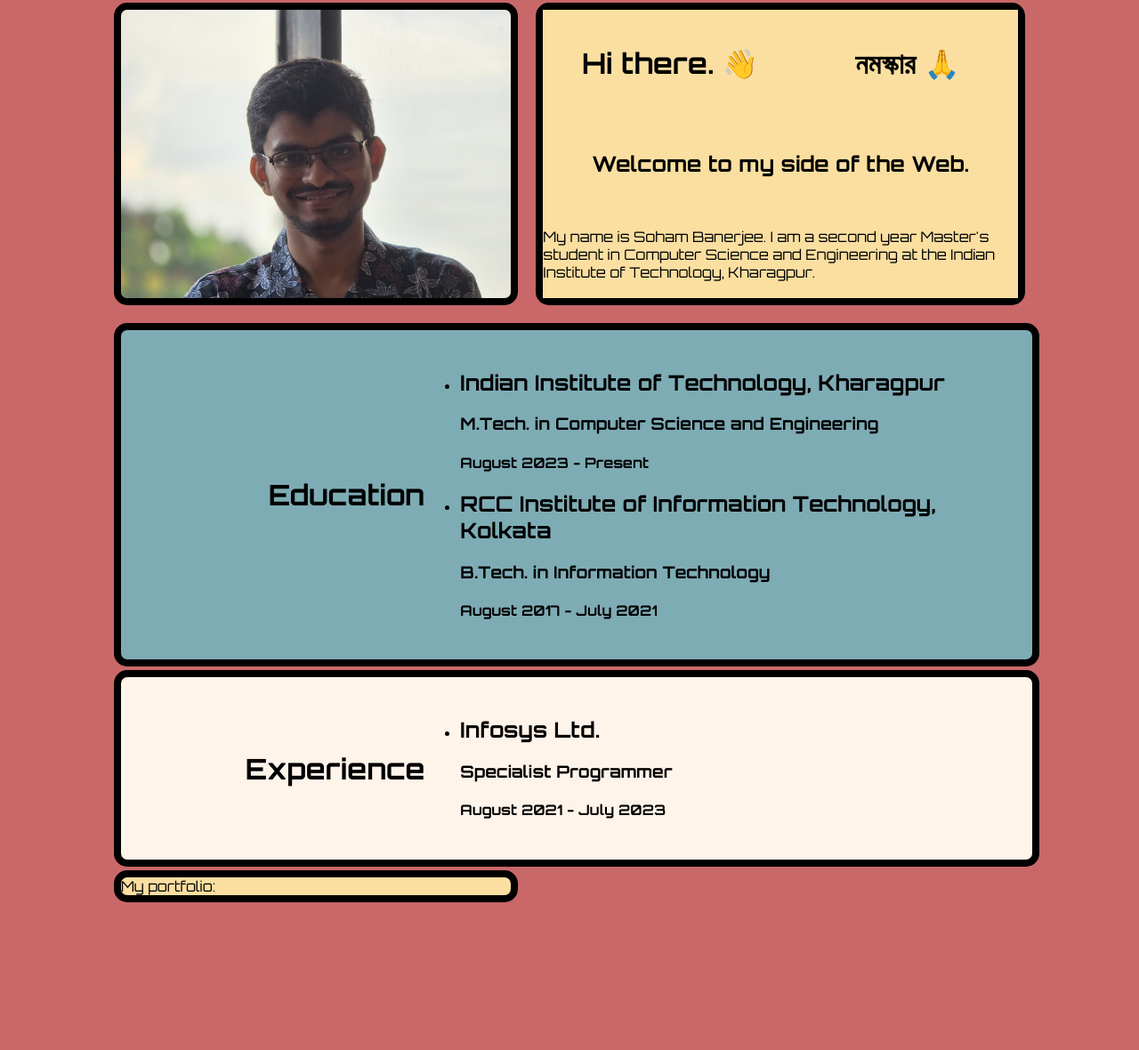
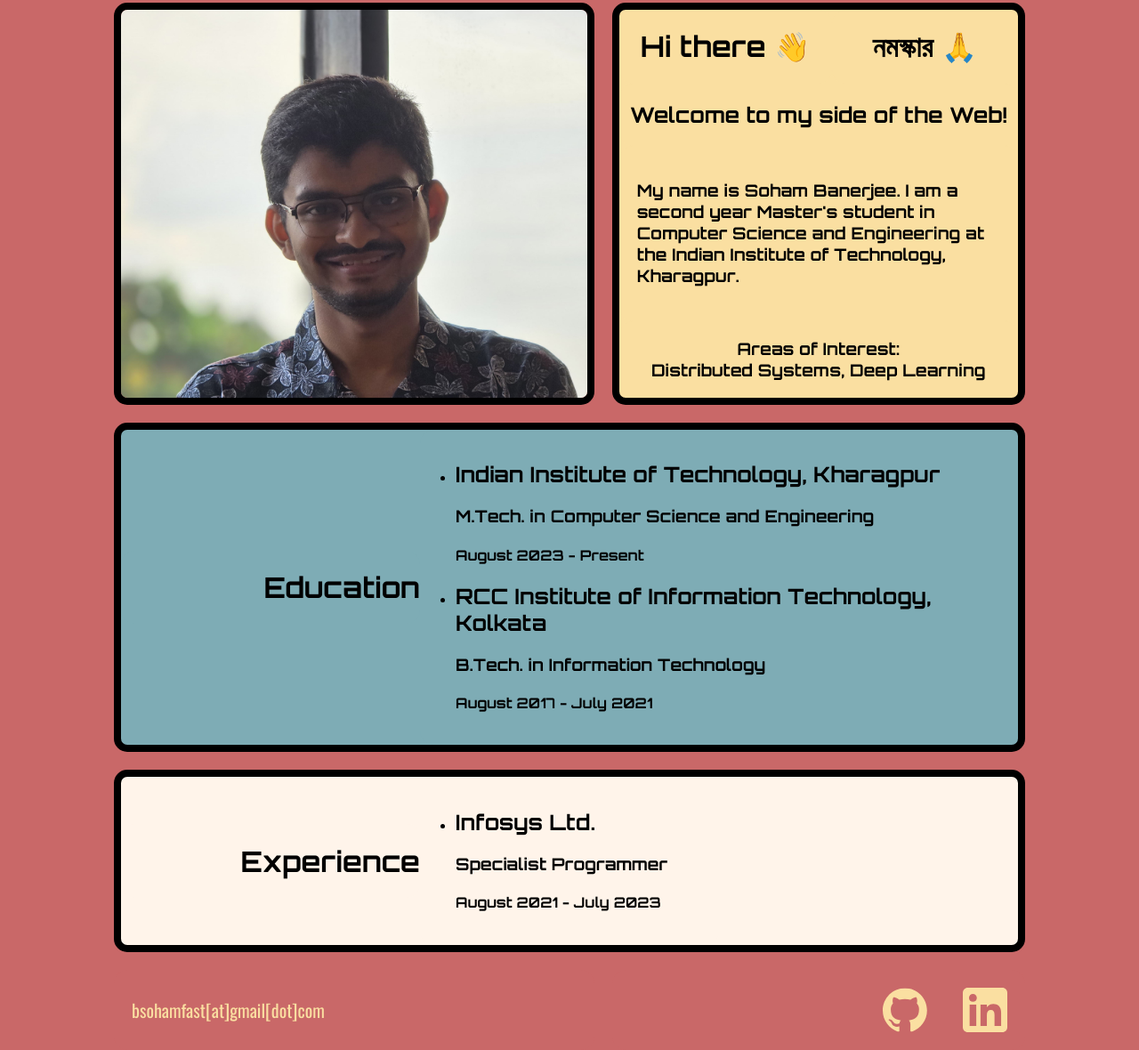
Before and after one commit to hamBan/hamBan.github.io, a plain HTML site: page index.html in a window 1280 px wide. Shown: the part 77-1257 px from the top of the page at 89% size. Before the commit the page ends 1091 px from the top, so only its background shows below. Drawn offline with nearby package versions, Linux system fonts and the light colour scheme; a web font is replaced by a local one.

Commit message:
Version 1.0

```diff
--- a/index.html
+++ b/index.html
@@ -5,7 +5,7 @@
     <link rel="stylesheet" href="styles.css">
     <link rel="preconnect" href="https://fonts.googleapis.com">
     <link rel="preconnect" href="https://fonts.gstatic.com" crossorigin>
-    <link href="https://fonts.googleapis.com/css2?family=Jersey+15&family=Orbitron:wght@400..900&family=Roboto+Mono:ital,wght@0,100..700;1,100..700&family=Tiro+Bangla:ital@0;1&display=swap" rel="stylesheet">
+    <link href="https://fonts.googleapis.com/css2?family=Jersey+15&family=Orbitron:wght@400..900&family=Oswald:wght@200..700&family=Roboto+Mono:ital,wght@0,100..700;1,100..700&family=Tiro+Bangla:ital@0;1&display=swap" rel="stylesheet">
     <title>Homepage</title>
 </head>
 <body>
@@ -13,16 +13,19 @@
         <div class="box outer red" id="pic-box"><img src="images/IMG-20240720-WA0022-cropped.jpg" alt="photo"></div>
         <div class="box outer yellow" id="intro-box">
             <div class="box yellow centered" id="hello-english">
-                <h1>Hi there. 👋</h1>
+                <h1>Hi there 👋</h1>
             </div>
             <div class="box yellow centered" id="hello-bangla">
                 <h1>নমস্কার 🙏</h1>
             </div>
             <div class="box yellow centered" id="welcome">
-                <h2>Welcome to my side of the Web.</h2>
+                <h2>Welcome to my side of the Web!</h2>
             </div>
             <div class="box yellow centered" id="intro">
-                My name is Soham Banerjee. I am a second year Master's student in Computer Science and Engineering at the Indian Institute of Technology, Kharagpur.
+                <h3>My name is Soham Banerjee. I am a second year Master's student in Computer Science and Engineering at the Indian Institute of Technology, Kharagpur.</h3>
+            </div>
+            <div class="box yellow centered" id="interests">
+                <h3>Areas of Interest:<br>Distributed Systems, Deep Learning</h3>
             </div>
         </div>
         <div class="box outer blue centered" id="edu-box">
@@ -58,7 +61,18 @@
                 </ul>
             </div>
         </div>
-        <div class="box outer yellow" id="foot-box">My portfolio: </div>
+        <div class="box red lefted" id="mail">
+            <a href="mailto:bsohamfast[at]gmail[dot]com">bsohamfast[at]gmail[dot]com</a>
+        </div>
+        <div class="box red righted" id="social">
+            <a href="https://github.com/hamBan" target="_blank">
+                <img id="github" src="images/github-logo-coloured.svg" alt="GitHub">
+            </a>
+            <span class="space"></span>
+            <a href="https://www.linkedin.com/in/soham-banerjee-267957182" target="_blank">
+                <img id="linkedin" src="images/linkedin-logo-coloured.svg" alt="Linkedin">
+            </a>
+        </div>
     </div>
 </body>
 </html>
--- a/styles.css
+++ b/styles.css
@@ -15,7 +15,7 @@ html, body {
     /* grid-template-columns: repeat(auto-fit, minmax(200px, 1fr)); */
     /* grid-template-columns: repeat(2, 1fr);
     grid-template-rows: repeat(2, 1fr); */
-    grid-template-areas: "a b" "c c" "d d";
+    grid-template-areas: "a b" "c c" "d d" "e f";
     gap: 20px;
 }
 
@@ -24,6 +24,7 @@ html, body {
     font-optical-sizing: auto;
     font-weight: 400;
     font-style: normal;
+    border-radius: 15px;
 }
 
 .box.outer {
@@ -32,23 +33,23 @@ html, body {
     /* box-shadow: 8px 8px 5px rgba(0, 0, 0, 0.3); */
 }
 
-.box.red {
+.red {
     background-color: #c96868;
 }
 
-.box.yellow {
+.yellow {
     background-color: #fadfa1;
 }
 
-.box.white {
+.white {
     background-color: #fff4ea;
 }
 
-.box.blue {
+.blue {
     background-color: #7eacb5;
 }
 
-.box.centered {
+.centered {
     display: flex;
     justify-content: center;
     align-items: center;
@@ -75,7 +76,7 @@ html, body {
 
 #intro-box {
     display: grid;
-    grid-template-areas: "a b" "c c" "d d";
+    grid-template-areas: "a b" "c c" "d d" "e e";
 }
 
 #welcome {
@@ -84,13 +85,17 @@ html, body {
 
 #intro {
     grid-area: d;
+    padding: 20px;
+}
+
+#interests {
+    grid-area: e;
+    text-align: center;
 }
 
 #edu-box {
     grid-area: c;
     display: grid;
-    width: 100%;
-    height: 100%;
     grid-template-columns: repeat(3, 1fr);
     grid-template-areas: "a b b";
 }
@@ -106,8 +111,6 @@ html, body {
 #exp-box {
     grid-area: d;
     display: grid;
-    width: 100%;
-    height: 100%;
     grid-template-columns: repeat(3, 1fr);
     grid-template-areas: "a b b";
 }
@@ -119,3 +122,44 @@ html, body {
 #edu-detail {
     grid-area: b;
 }
+
+#mail {
+    grid-area: e;
+    font-family: "Oswald", serif;
+    font-optical-sizing: auto;
+    font-weight: 400;
+    font-style: normal;
+    font-size: 20px;
+    padding: 20px;
+}
+
+#mail a {
+    text-decoration: none;
+    color: #fadfa1;;
+}
+
+#mail a:hover {
+    text-decoration: underline;
+    color: #fff4ea;
+}
+
+#social {
+    grid-area: f;
+    display: flex;
+    justify-content: right;
+    align-items: center;
+}
+
+#social img {
+    width: 50px;
+    height: 50px;
+    padding: 20px;
+}
+
+#github:hover {
+    content: url('images/github-logo.svg');
+}
+
+#linkedin:hover {
+    content: url('images/linkedin-logo.svg');
+}
```
Also changed, not shown: images/LI-In-Bug.png (deleted), images/github-logo-coloured.svg (added), images/github-logo-white.svg (renamed from images/github-mark-white.svg), images/github-logo.svg (renamed from images/github-mark.svg), images/linkedin-logo-coloured-old.svg (added), images/linkedin-logo-coloured.svg (added), images/linkedin-logo.svg (added).
